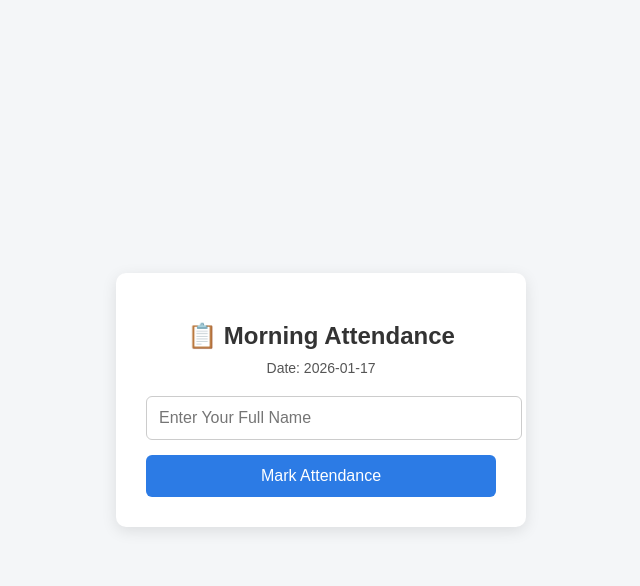
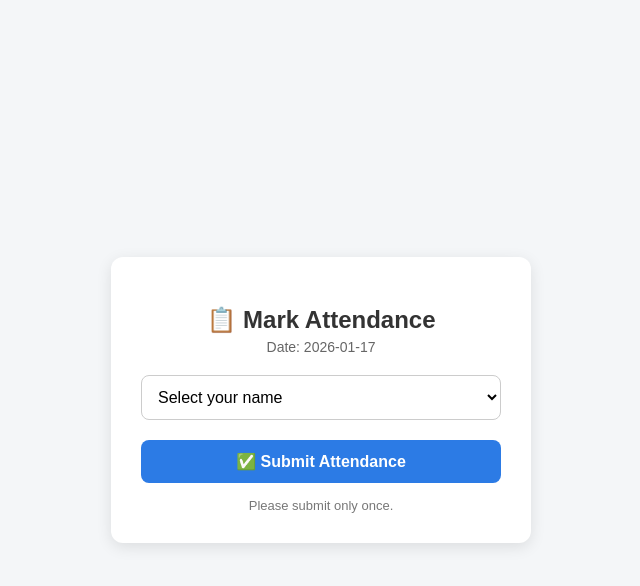
Before and after one commit to danmuendo/attendance_system, a Flask app: page /mark in a window 1280 px wide. Shown: the top 586 px of the page, without its empty margins (319-959 px from the left). Run offline with Flask 3, Linux system fonts and the light colour scheme; data that the repository does not hold is empty.

Commit message:
Update mark.html

```diff
--- a/templates/mark.html
+++ b/templates/mark.html
@@ -20,30 +20,31 @@
             background: white;
             padding: 30px;
             width: 100%;
-            max-width: 350px;
-            border-radius: 10px;
+            max-width: 360px;
+            border-radius: 12px;
             box-shadow: 0 4px 15px rgba(0,0,0,0.1);
             text-align: center;
         }
 
         h2 {
-            margin-bottom: 10px;
+            margin-bottom: 5px;
             color: #333;
         }
 
         .date {
-            color: #555;
+            color: #666;
             margin-bottom: 20px;
             font-size: 14px;
         }
 
-        input {
+        select {
             width: 100%;
             padding: 12px;
-            margin-bottom: 15px;
-            border-radius: 6px;
+            font-size: 16px;
+            border-radius: 8px;
             border: 1px solid #ccc;
-            font-size: 16px;
+            margin-bottom: 20px;
+            background: #fff;
         }
 
         button {
@@ -51,28 +52,46 @@
             padding: 12px;
             background: #2c7be5;
             color: white;
+            font-size: 16px;
             border: none;
-            border-radius: 6px;
-            font-size: 16px;
+            border-radius: 8px;
             cursor: pointer;
+            font-weight: bold;
+            transition: 0.3s;
         }
 
         button:hover {
-            background: #1a68d1;
+            background: #1a5dc7;
+        }
+
+        .note {
+            margin-top: 15px;
+            font-size: 13px;
+            color: #777;
         }
     </style>
 </head>
 <body>
 
-    <div class="card">
-        <h2>📋 Morning Attendance</h2>
-        <div class="date">Date: {{ today }}</div>
+<div class="card">
+    <h2>📋 Mark Attendance</h2>
+    <div class="date">Date: {{ today }}</div>
 
-        <form method="POST">
-            <input type="text" name="name" placeholder="Enter Your Full Name" required>
-            <button type="submit">Mark Attendance</button>
-        </form>
+    <form method="POST">
+        <select name="name" required>
+            <option value="">Select your name</option>
+            {% for s in students %}
+                <option value="{{ s }}">{{ s }}</option>
+            {% endfor %}
+        </select>
+
+        <button type="submit">✅ Submit Attendance</button>
+    </form>
+
+    <div class="note">
+        Please submit only once.
     </div>
+</div>
 
 </body>
 </html>
```
